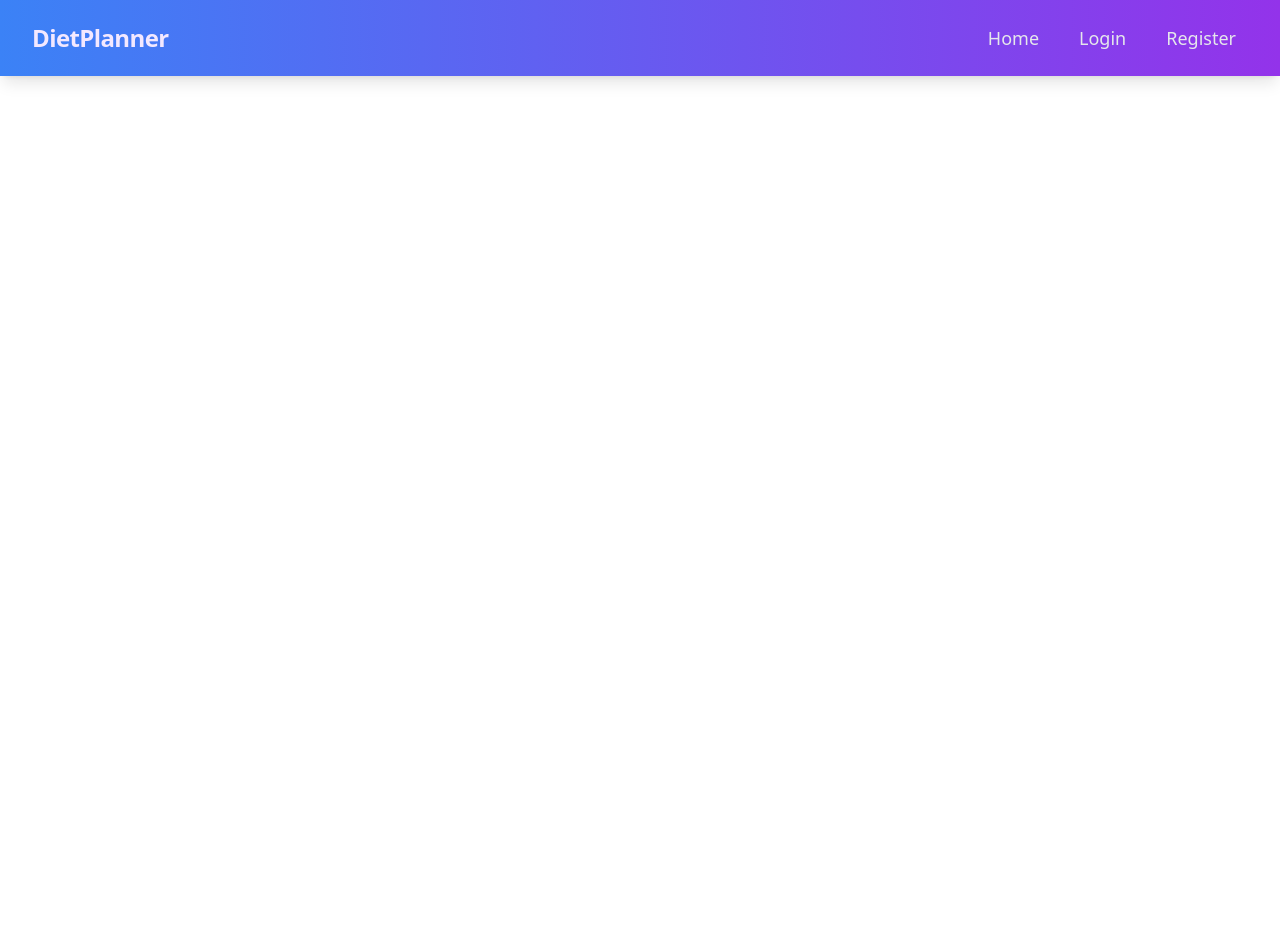
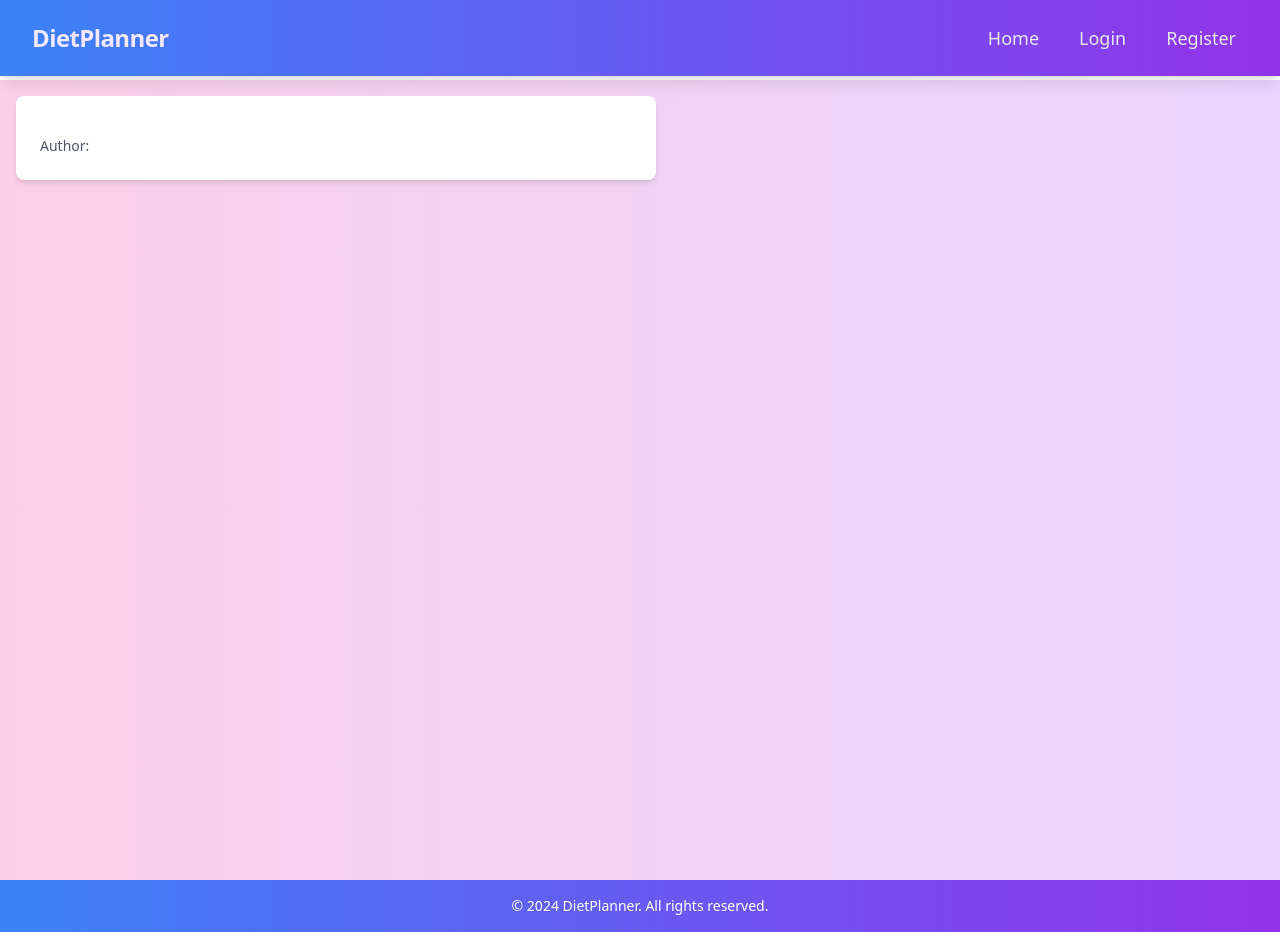
Before and after one commit to thedeadpoet99/cse470-dietplaner, a React (Create React App) app in the folder client2/: page /post/Details/1 in a window 1280 px wide. Before the commit the page ends 800 px from the top, so only its background shows below. Built offline with nearby package versions, Linux system fonts and the light colour scheme; no server answers.

Commit message:
details page

```diff
--- a/client2/src/App.js
+++ b/client2/src/App.js
@@ -9,6 +9,7 @@ import LoginPage from './pages/LoginPage';
 import UserProfilePage from './pages/UserProfilePage';
 import UserDashboard from './pages/UserDashboard';
 import CommunityPage from './pages/CommunityPage';
+import DetailPage from './pages/DetailPage';
 import HomePage from './pages/HomePage';
 import UserPasswordChangePage from './pages/UserPasswordChangePage';
 import UpdateProfilePage from './pages/UpdateProfilePage'; // import the UpdateProfilePage component
@@ -23,6 +24,7 @@ function App() {
       <Route path='/user/updateprofile' element={<UpdateProfilePage/>} /> {/* Add this route */}
       <Route path ='/dashboard' element= {<UserDashboard/>} />
       <Route path ='/post' element= {<CommunityPage/>} />
+      <Route path ='/post/Details/:id' element= {<DetailPage/>} />
       <Route path ='/' element= {<HomePage/>} />
       <Route path = '/user/passwordchange' element = {<UserPasswordChangePage/>} />
       </Routes>
--- a/client2/src/components/Community.jsx
+++ b/client2/src/components/Community.jsx
@@ -79,7 +79,9 @@ const Community = () => {
             {posts.map((post) => (
                 <li key={post._id} className="py-4 bg-purple-100 rounded-lg px-4 mb-4">
                     <div className="mb-2">
-                        <h2 className="text-xl font-semibold">{post.title}</h2>
+                        <Link to={`Details/${post._id}`}>
+                            <h2 className="text-xl font-semibold">{post.title}</h2>
+                        </Link>
                     </div>
                     <p className="text-gray-700">{post.content}</p>
                     <p className="text-gray-500">-{post.name}</p>
--- /dev/null
+++ b/client2/src/components/Detail.jsx
@@ -0,0 +1,47 @@
+import { useState, useEffect } from 'react';
+import { useParams } from 'react-router-dom';
+// import Comments from './Comments';
+
+const Details = () => {
+    const [post, setPost] = useState({});
+    const [username, setUsername] = useState(null)
+    const { id } = useParams();
+
+    useEffect(() => {
+        const fetchData = async () => {
+            try {
+                const response = await fetch(`http://localhost:3001/post/${id}`);
+                if (response.ok) {
+                    const data = await response.json();
+                    setPost(data);
+                    setUsername(data.name)
+                } else {
+                    console.error('Error fetching post:', response.status);
+                }
+            } catch (error) {
+                console.error('Error fetching post:', error);
+            }
+        };
+        fetchData();
+    }, [id]);
+
+    return (
+        <div className="flex min-h-screen mt-20 bg-gradient-to-r from-pink-200 to-purple-200">
+
+            <div className="max-w-2xl w-full p-4">
+                <div className="bg-white rounded-lg shadow-md p-6">
+                    <div className="titleandcommentlogo">
+                        <h2 className="text-2xl font-semibold mb-4">{post.title}</h2>
+                    </div>
+                    <p className="text-lg text-gray-800">{post.content}</p>
+                    <p className="text-sm text-gray-600">Author: {username}</p>
+                </div>
+            </div>
+
+        </div>
+
+
+    );
+};
+
+export default Details;
--- /dev/null
+++ b/client2/src/pages/DetailPage.jsx
@@ -0,0 +1,12 @@
+import React from 'react';
+import Detail from '../components/Detail';
+
+const CommunityPage = () => {
+    return (
+        <div>
+            <Detail/>
+        </div>
+    );
+};
+
+export default CommunityPage;
```
